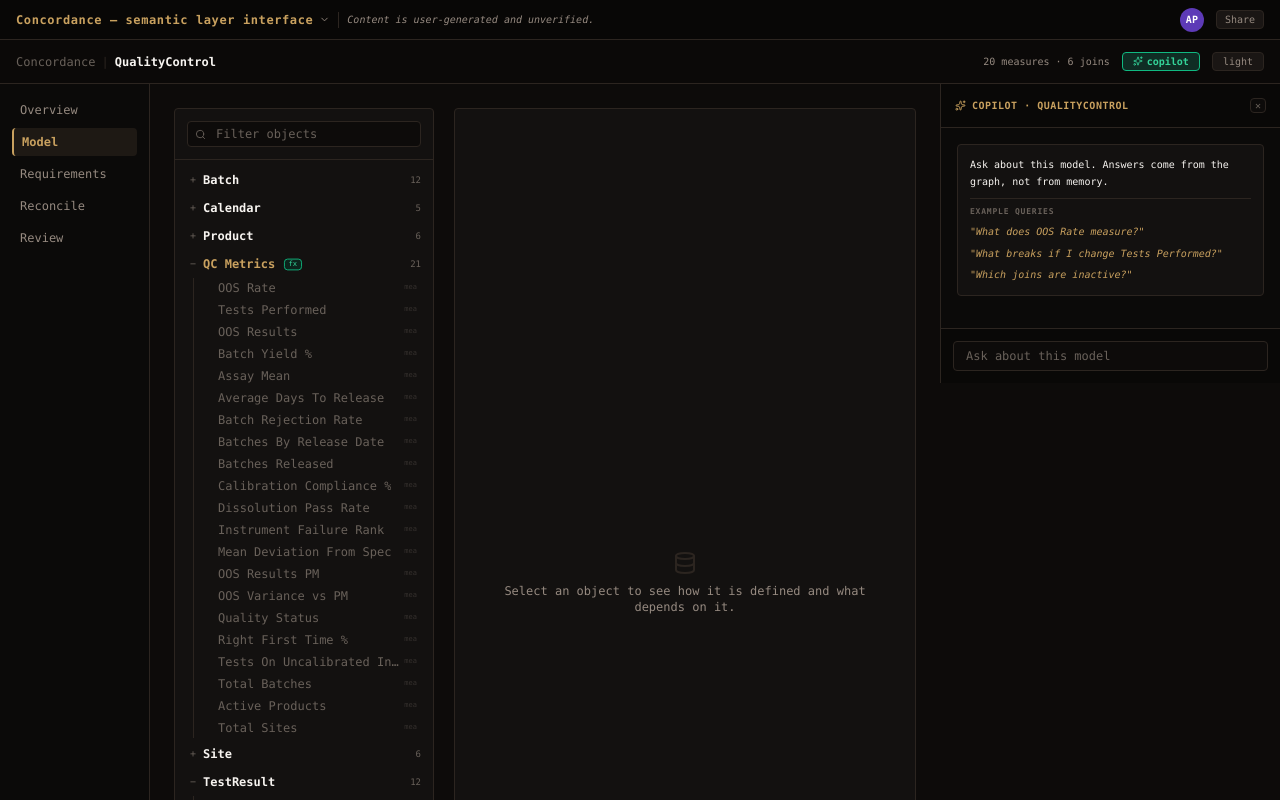
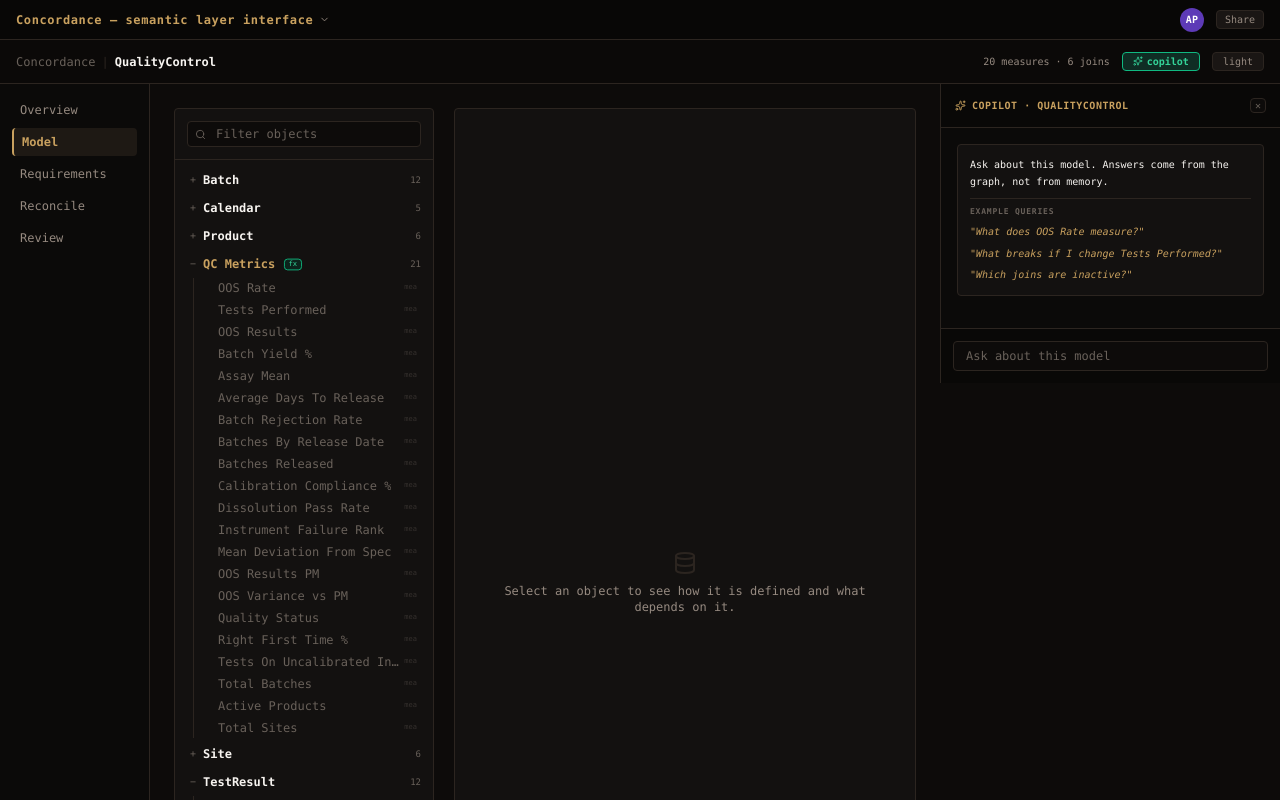
Before and after one commit to amulyapatil0107/concordance, a React (Vite) app: page / in a window 1280 px wide. Shown: the top 800 px of the page. Built offline with nearby package versions, Linux system fonts and the light colour scheme.

Commit message:
style: remove unverified content warning from header

```diff
--- a/src/App.tsx
+++ b/src/App.tsx
@@ -141,8 +141,6 @@ function App() {
             <span className="font-bold text-xs tracking-wider">Concordance — semantic layer interface</span>
             <ChevronDown size={11} className="text-[#968a80]" />
           </div>
-          <div className="h-4 w-px bg-[#2c2520]" />
-          <span className="text-[#968a80] italic text-[10px]">Content is user-generated and unverified.</span>
         </div>
 
         <div className="flex items-center gap-3">
```
